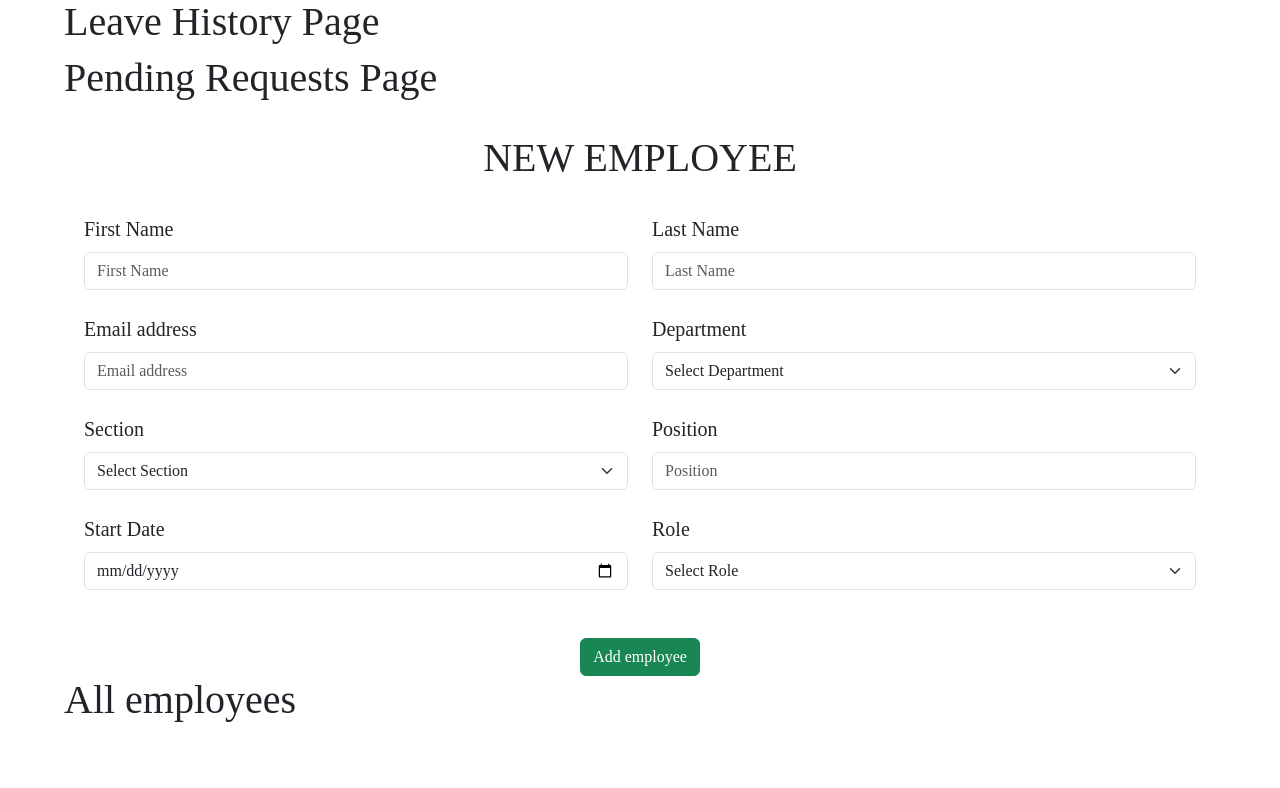
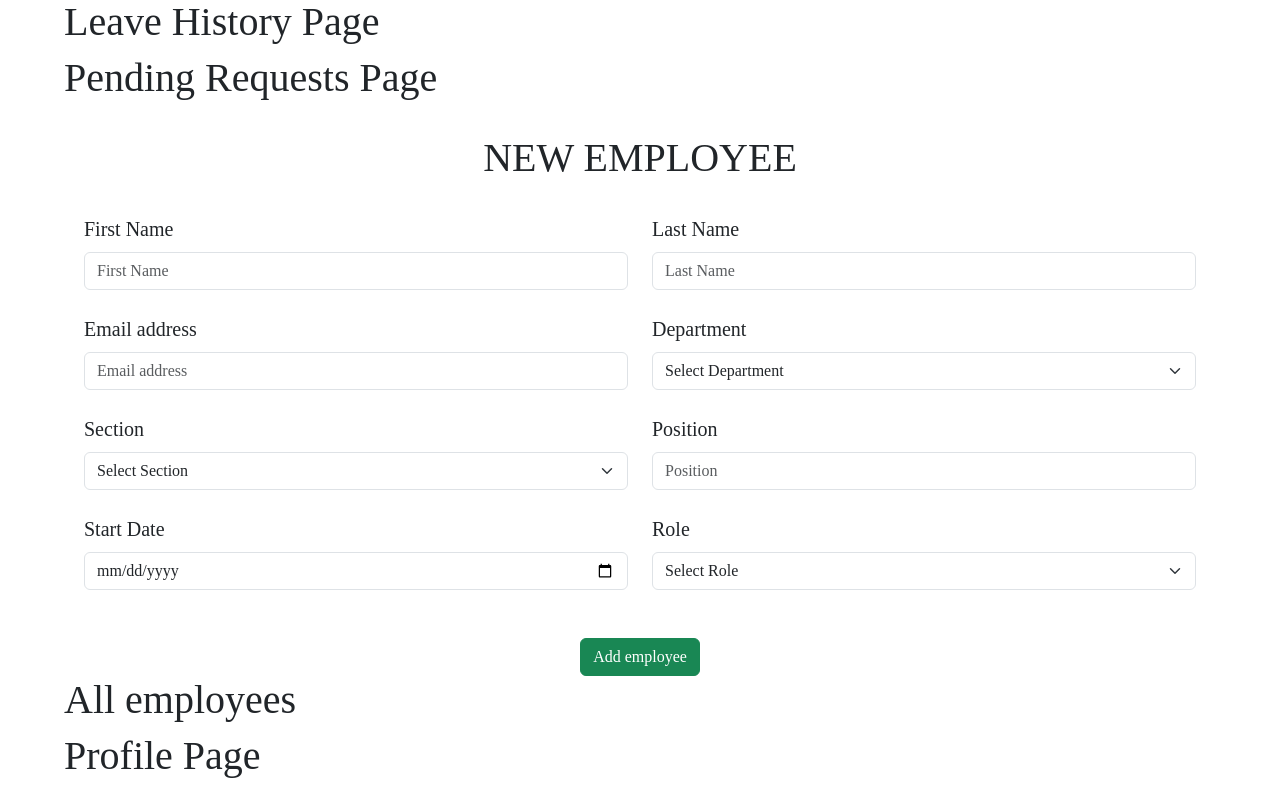
Before and after one commit to NdunguSam01/lms-mobikey, a React (Create React App) app: page /dashboard in a window 1280 px wide. Shown: the part 614-1402 px from the top of the page. Before the commit the page ends 1346 px from the top, so only its background shows below. Built offline with nearby package versions, Linux system fonts and the light colour scheme.

Commit message:
Created a profile page

```diff
--- a/src/Pages/Dashboard.js
+++ b/src/Pages/Dashboard.js
@@ -3,6 +3,7 @@ import Sidebar from '../components/Side';
 import LeaveForm from './Leave Form'
 import LeaveHistory from './Leave History';
 import PendingRequests from './Pending Requests'
+import Profile from './Profile';
 import NewEmployee from './New Employee'
 import ViewEmployees from './View Employees';
 import DashboardStyling from '../assets/css/dashboard.module.css'
@@ -28,6 +29,7 @@ const Dashboard = () =>
                 <PendingRequests/>
                 <NewEmployee/>
                 <ViewEmployees/>
+                <Profile/>
             </main>
         </>
      );
```
